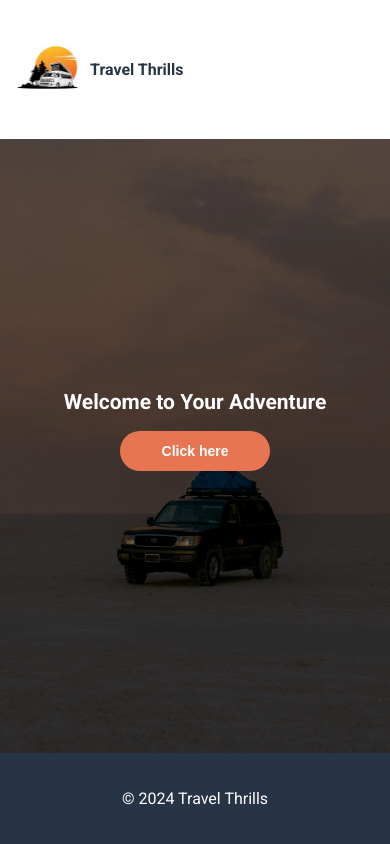
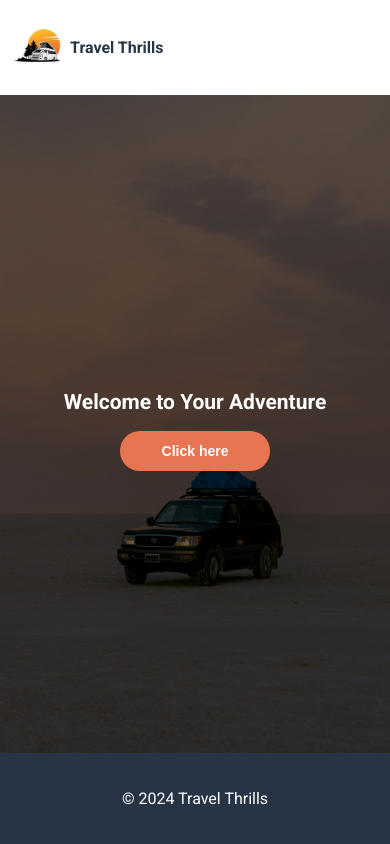
Before and after one commit to amanvr2/travelopia, a website: page index.html in a window 390 px wide. Drawn offline with Linux system fonts and the light colour scheme.

Commit message:
fixed header styling

```diff
--- a/styles.css
+++ b/styles.css
@@ -4,13 +4,14 @@
   --text-color: #ffffff; /* Text color */
   --button-default-color: #e77552; /* Default button color */
   --button-hover-color: #d16a4b; /* Button color on hover */
+  --header-color: #ffffff;
+  --footer-color: #263445;
 }
 
 body {
   margin: 0;
   padding: 0;
   font-family: 'Roboto', sans-serif;
-  background-color: var(--background-color); /* Set background color using root variable */
   color: var(--text-color); /* Set text color using root variable */
 }
 
@@ -105,9 +106,9 @@ header.sticky {
   position: fixed;
   top: 0;
   min-height: 50px;
-  padding: 20px 0;
+  padding: 8px 0;
   text-align: center;
-  background-color: white; /* Set background color using root variable */
+  background-color: var(--header-color); /* Set background color using root variable */
   z-index: 5;
   width: 100%;
 }
@@ -119,7 +120,7 @@ header.sticky {
 }
 
 .header-img{
-  width: 100px;
+  width: 70px;
 }
 
 .header-img>img{
@@ -139,7 +140,7 @@ footer.sticky {
   min-height: 50px;
   padding: 20px 0;
   text-align: center;
-  background-color: #263445; /* Set background color using root variable */
+  background-color: var(--footer-color); /* Set background color using root variable */
   z-index: 5;
   width: 100%;
   color: var(--text-color); /* Set text color using root variable */
@@ -170,6 +171,6 @@ footer.sticky {
   }
 
   .header-img{
-    width: 85px;
+    width: 65px;
   }
 }
```
